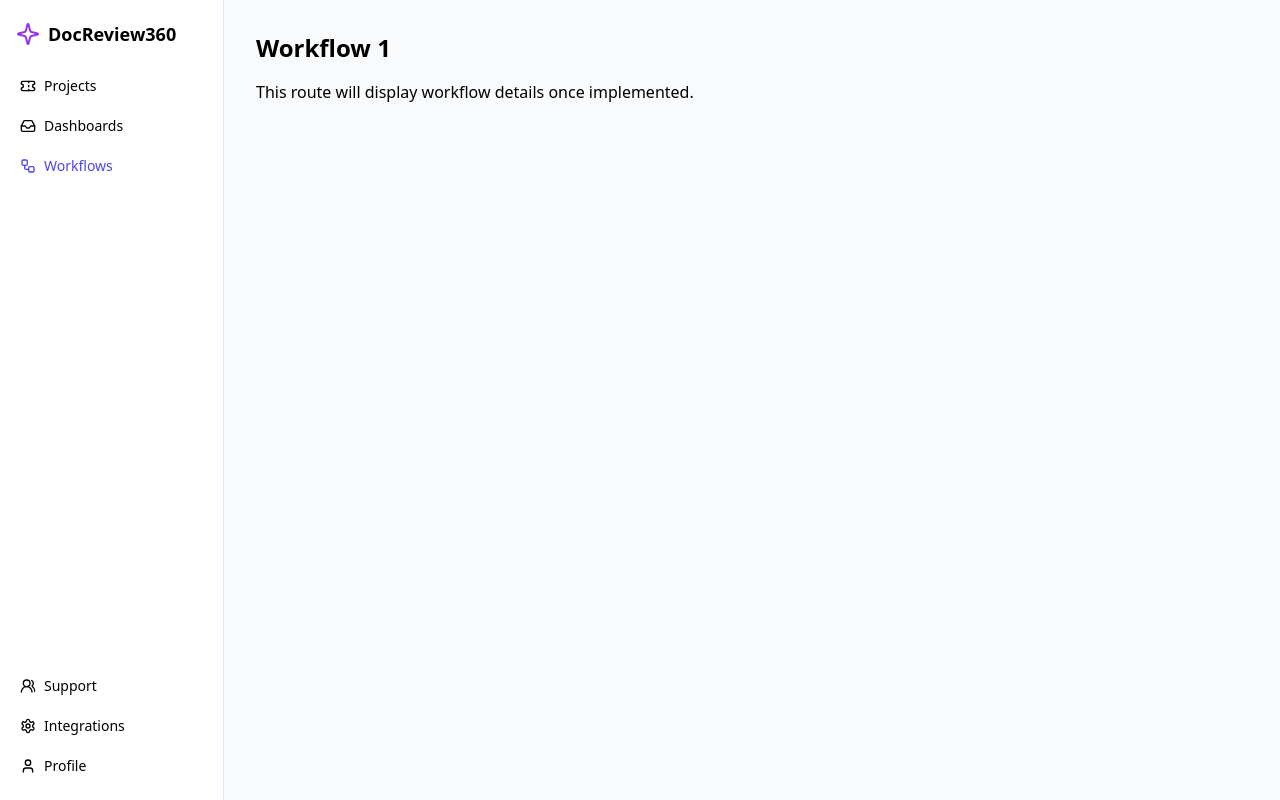
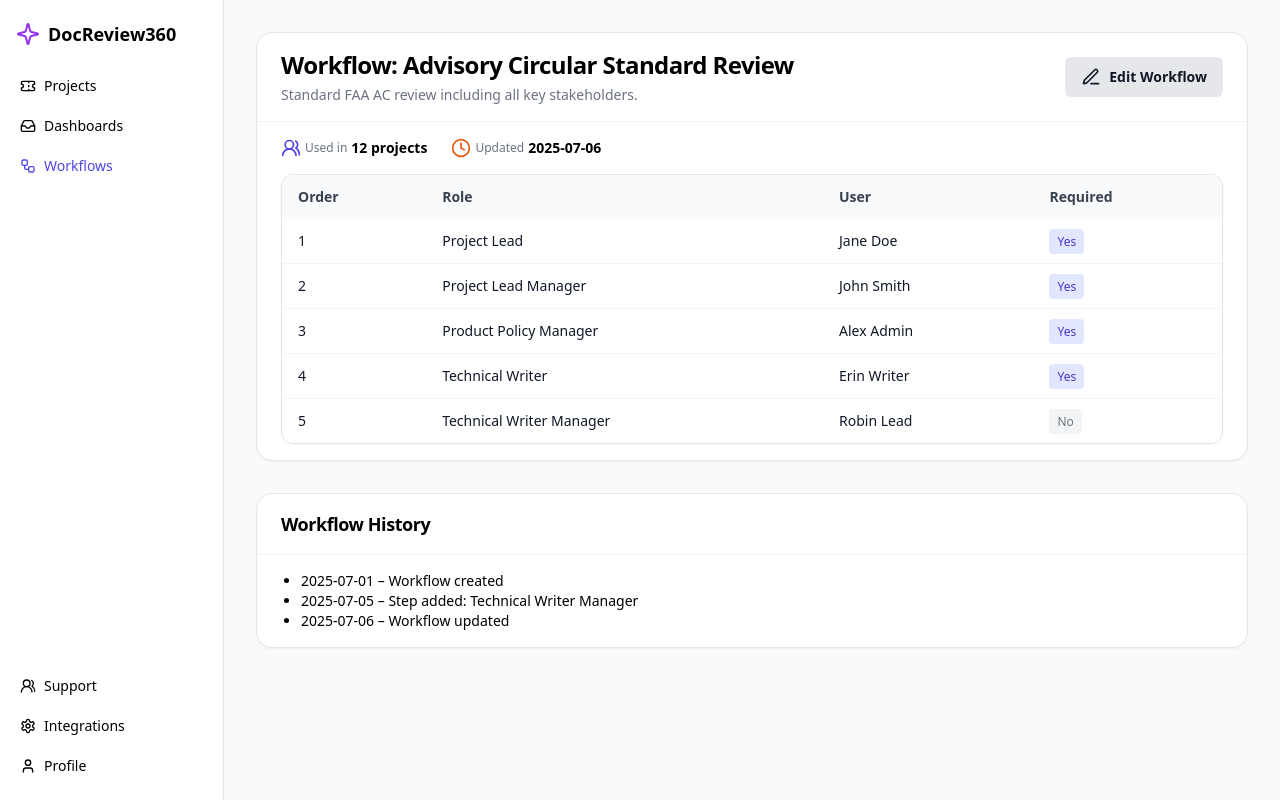
Before and after one commit to eputnam77/DocReview360, a Next.js app in the folder frontend/: page /workflows/1 in a window 1280 px wide. Built offline with nearby package versions, Linux system fonts and the light colour scheme.

Commit message:
Update index.tsx

```diff
--- a/frontend/pages/workflows/[id]/index.tsx
+++ b/frontend/pages/workflows/[id]/index.tsx
@@ -1,18 +1,122 @@
-import React from "react";
+import React, { useState, useEffect } from "react";
 import { useRouter } from "next/router";
+import {
+  Card, CardHeader, CardTitle, CardContent,
+} from "@/components/ui/card";
+import { Table, TableHeader, TableBody, TableRow, TableHead, TableCell } from "@/components/ui/table";
+import { Button } from "@/components/ui/button";
+import { Edit3, Users2, Clock, FileEdit } from "lucide-react";
+import { cn } from "@/lib/utils";
+
+// Demo workflow, steps, and logs
+const DEMO_WORKFLOW = {
+  id: "ac-std",
+  name: "Advisory Circular Standard Review",
+  description: "Standard FAA AC review including all key stakeholders.",
+  steps: [
+    { id: "1", role: "Project Lead", user: "Jane Doe", required: true },
+    { id: "2", role: "Project Lead Manager", user: "John Smith", required: true },
+    { id: "3", role: "Product Policy Manager", user: "Alex Admin", required: true },
+    { id: "4", role: "Technical Writer", user: "Erin Writer", required: true },
+    { id: "5", role: "Technical Writer Manager", user: "Robin Lead", required: false },
+  ],
+  usage: 12, // times used in projects
+  created: "2025-07-01",
+  updated: "2025-07-06",
+};
+const DEMO_LOGS = [
+  { timestamp: "2025-07-01", action: "Workflow created" },
+  { timestamp: "2025-07-05", action: "Step added: Technical Writer Manager" },
+  { timestamp: "2025-07-06", action: "Workflow updated" },
+];
 
 export default function WorkflowDetailPage() {
   const router = useRouter();
   const { id } = router.query;
+  const [workflow, setWorkflow] = useState<any>(null);
+  const [logs, setLogs] = useState<any[]>([]);
 
-  if (!id) {
-    return <p className="p-4">Loading…</p>;
-  }
+  useEffect(() => {
+    if (id) {
+      setWorkflow(DEMO_WORKFLOW); // Replace with fetch logic
+      setLogs(DEMO_LOGS);
+    }
+  }, [id]);
+
+  if (!workflow) return <p className="p-4">Loading…</p>;
 
   return (
-    <main className="p-8 space-y-4">
-      <h1 className="text-2xl font-bold">Workflow {id}</h1>
-      <p>This route will display workflow details once implemented.</p>
-    </main>
+    <div className="p-8 space-y-8">
+      {/* Workflow Overview */}
+      <Card>
+        <CardHeader className="flex flex-row justify-between items-center">
+          <div>
+            <CardTitle className="text-2xl font-bold flex gap-2 items-center">
+              Workflow: {workflow.name}
+            </CardTitle>
+            <p className="text-gray-500 text-sm mt-1">{workflow.description}</p>
+          </div>
+          <Button asChild>
+            <a href={`/workflows/${workflow.id}/edit`}>
+              <Edit3 className="w-5 h-5 mr-2" />
+              Edit Workflow
+            </a>
+          </Button>
+        </CardHeader>
+        <CardContent>
+          <div className="flex gap-6 mb-4">
+            <div className="flex items-center gap-1">
+              <Users2 className="w-5 h-5 text-indigo-600" />
+              <span className="text-xs text-gray-500">Used in</span>
+              <span className="font-bold text-sm">{workflow.usage} projects</span>
+            </div>
+            <div className="flex items-center gap-1">
+              <Clock className="w-5 h-5 text-orange-600" />
+              <span className="text-xs text-gray-500">Updated</span>
+              <span className="font-bold text-sm">{workflow.updated}</span>
+            </div>
+          </div>
+          <Table className="mb-0">
+            <TableHeader>
+              <TableRow>
+                <TableHead>Order</TableHead>
+                <TableHead>Role</TableHead>
+                <TableHead>User</TableHead>
+                <TableHead>Required</TableHead>
+              </TableRow>
+            </TableHeader>
+            <TableBody>
+              {workflow.steps.map((s: any, idx: number) => (
+                <TableRow key={s.id}>
+                  <TableCell>{idx + 1}</TableCell>
+                  <TableCell>{s.role}</TableCell>
+                  <TableCell>{s.user}</TableCell>
+                  <TableCell>
+                    <span className={cn(
+                      "px-2 py-1 rounded text-xs font-medium",
+                      s.required ? "bg-indigo-100 text-indigo-700" : "bg-gray-100 text-gray-500"
+                    )}>{s.required ? "Yes" : "No"}</span>
+                  </TableCell>
+                </TableRow>
+              ))}
+            </TableBody>
+          </Table>
+        </CardContent>
+      </Card>
+
+      {/* Audit Trail */}
+      <Card>
+        <CardHeader>
+          <CardTitle className="text-lg font-semibold">Workflow History</CardTitle>
+        </CardHeader>
+        <CardContent>
+          <ul className="list-disc pl-5 text-sm">
+            {logs.map((l, idx) => (
+              <li key={idx}>{l.timestamp} – {l.action}</li>
+            ))}
+          </ul>
+        </CardContent>
+      </Card>
+    </div>
   );
 }
```
